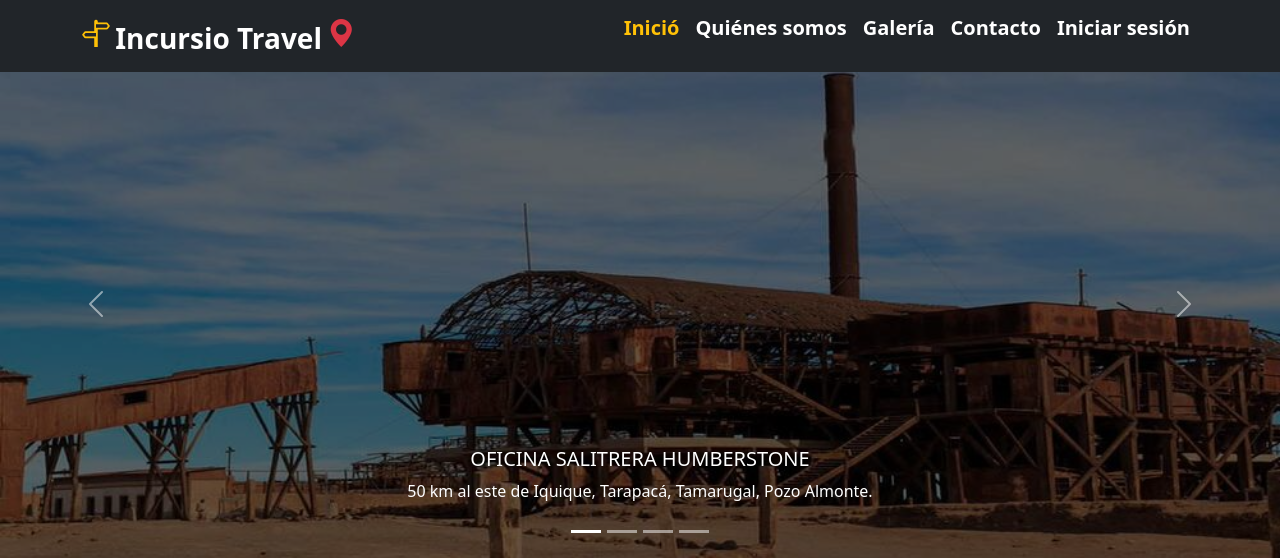
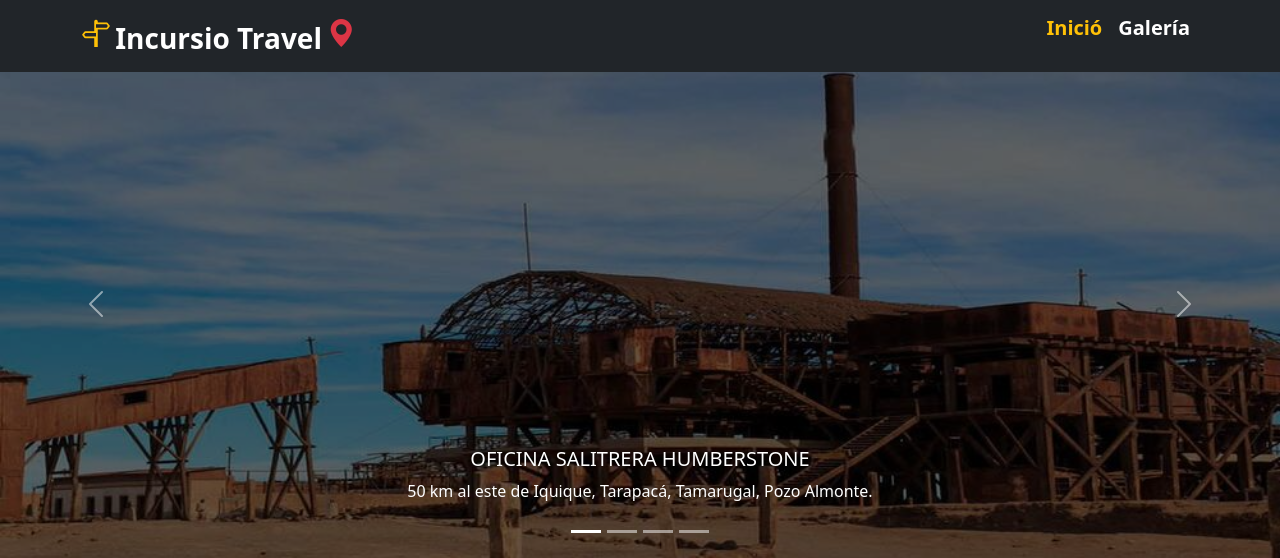
Before and after one commit to Seradox24/exp3_inayao_003D, a Django app: page / in a window 1280 px wide. Shown: the top 558 px of the page. Run offline with Django 3.2, Linux system fonts and the light colour scheme.

Commit message:
se implementa galeria

```diff
--- a/core/templates/core/base.html
+++ b/core/templates/core/base.html
@@ -40,25 +40,25 @@
             <div class="collapse navbar-collapse" id="navbarSupportedContent">
                 <ul class="navbar-nav ms-auto mb-2 mb-lg-0 fw-bold h5">
                     <li class="nav-item ">
-                        <a href="Index.html" class="nav-link active" aria-current="page"
+                        <a href="{% url 'home'%}" class="nav-link active" aria-current="page"
                             onmouseover="style.color='yellow'" onmouseout="style.color='white'">
                             <p class="text-warning">
                                 Inició
                             </p>
                         </a>
-                    </li>
+                    </li><!--
                     <li class="nav-item">
                         <a href="./pages/quienes somos.html" class="nav-link active" onmouseover="style.color='yellow'"
                             onmouseout="style.color='white'">
                             Quiénes somos
                         </a>
-                    </li>
+                    </li>-->
                     <li class="nav-item">
-                        <a href="./pages/galeria.html" class="nav-link active" onmouseover="style.color='yellow'"
+                        <a href="{% url 'galeria'%}" class="nav-link active" onmouseover="style.color='yellow'"
                             onmouseout="style.color='white'">
                             Galería
                         </a>
-                    </li>
+                    </li><!--
                     <li class="nav-item">
                         <a href="./pages/contacto.html" class="nav-link active" onmouseover="style.color='yellow'"
                             onmouseout="style.color='white'">
@@ -70,7 +70,7 @@
                             onmouseout="style.color='white'">
                             Iniciar sesión
                         </a>
-                    </li>
+                    </li>-->
                 </ul>
             </div>
             <!-- end Menu que se colapsa-->
--- a/core/urls.py
+++ b/core/urls.py
@@ -1,6 +1,7 @@
 from django.urls import path
-from . import views
+from .views import home,galeria
 
 urlpatterns = [
-    path('', views.home, name='home',),
+    path('', home, name='home',),
+    path('galeria/', galeria,name='galeria',),
 ]
--- a/core/views.py
+++ b/core/views.py
@@ -10,4 +10,5 @@ def home (request):
     )
 
 def galeria(request):
-    return render(request,'galeria.html')
+
+    return render(request,'galeria.html',)
```
